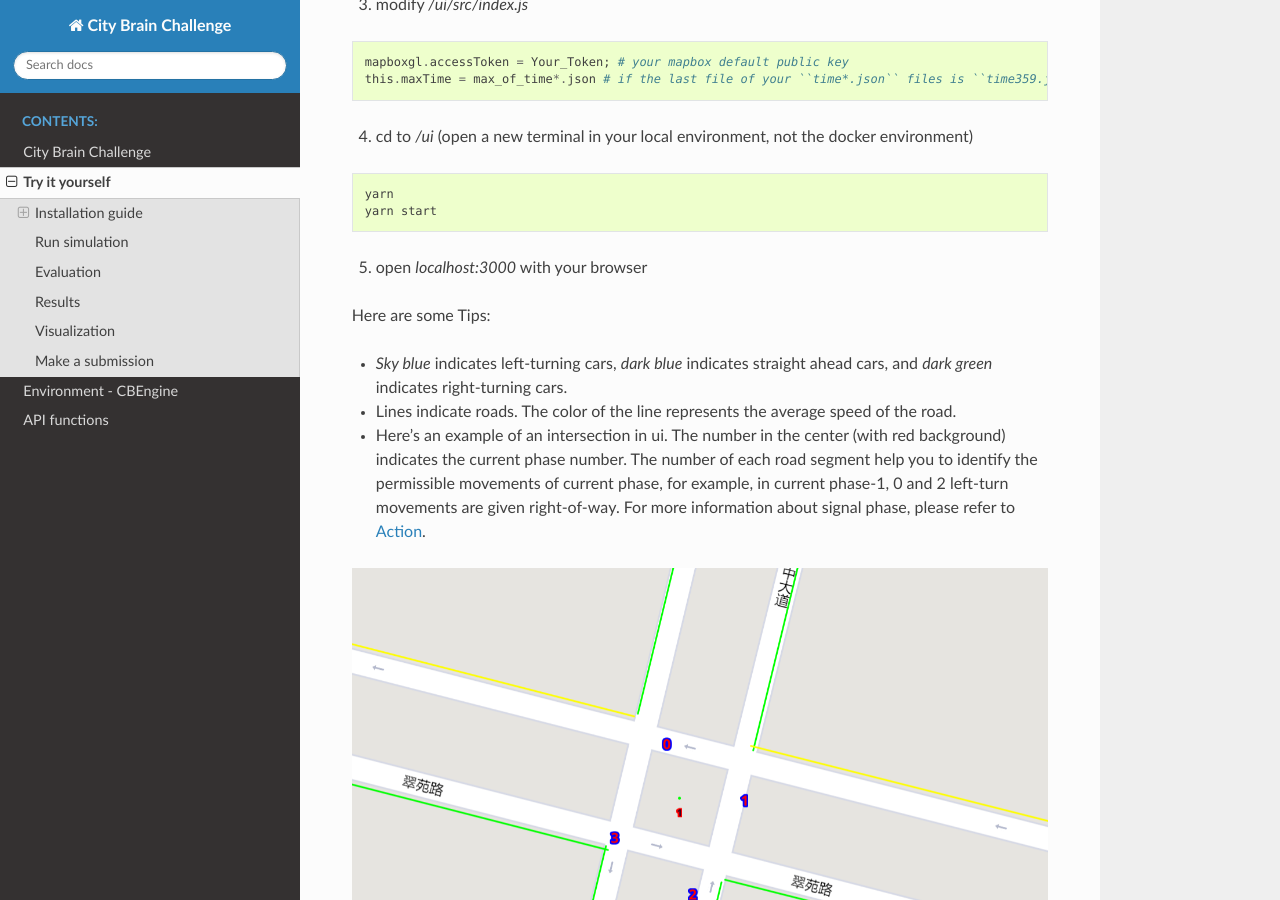
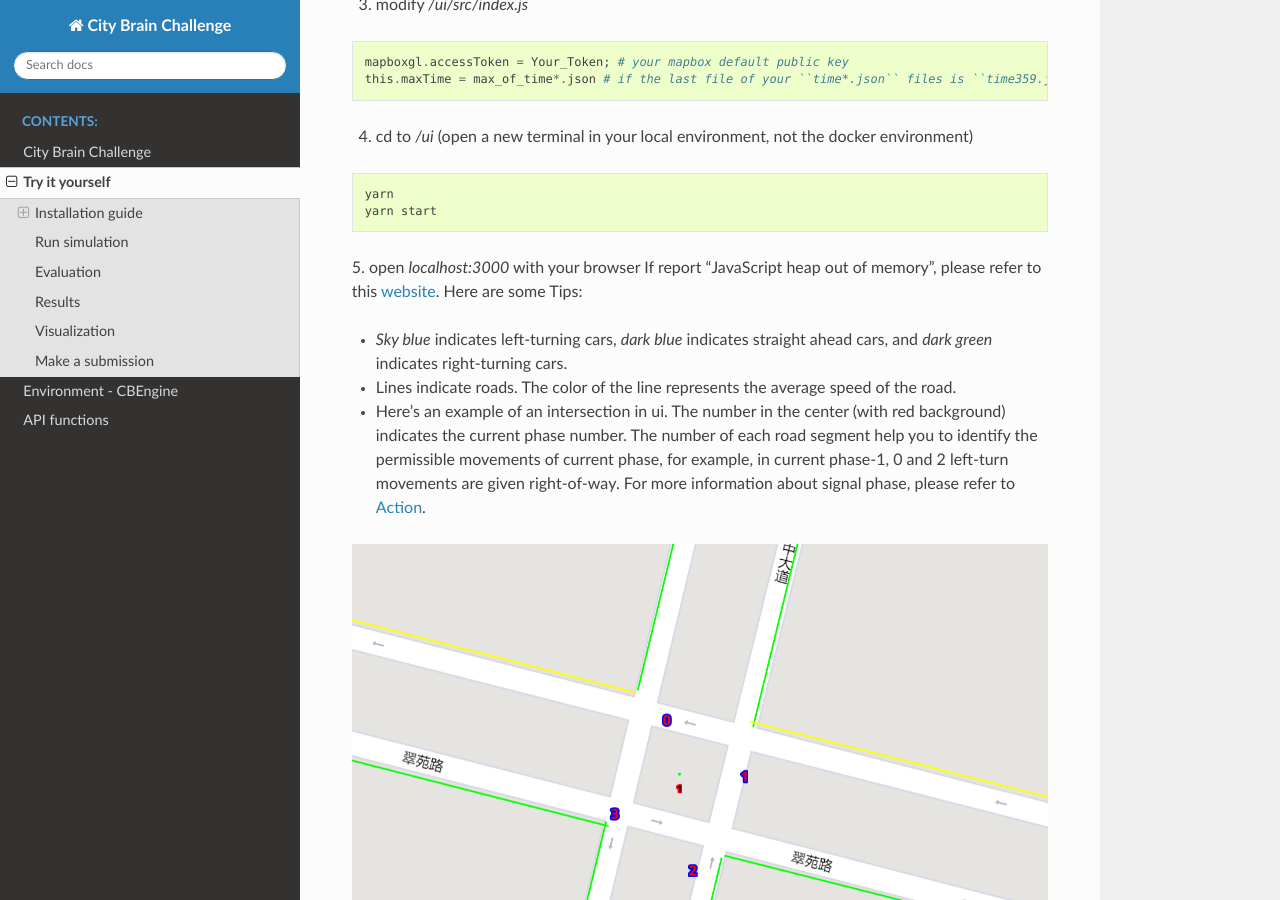
Before and after one commit to CityBrainChallenge/KDDCup2021-CityBrainChallenge, a Sphinx documentation site: the page built from docs/try-it-yourself.rst, in a window 1280 px wide and 900 px high, scrolled down 4191 px. Built offline with Sphinx 7.4.7 and the Read the Docs theme 2.0.0, drawn with Linux system fonts in a browser that asks for light colours.

Commit message:
Update try-it-yourself.rst

```diff
--- a/docs/try-it-yourself.rst
+++ b/docs/try-it-yourself.rst
@@ -240,7 +240,7 @@ You can visualize the replay of your intermediate results after your solution be
     yarn start
 
 5. open `localhost:3000` with your browser
-
+If report "JavaScript heap out of memory", please refer to this `website <https://kddcup2021-citybrainchallenge.readthedocs.io/en/latest/cbengine.html#actions>`_.
 Here are some Tips:
 
 - *Sky blue* indicates left-turning cars, *dark blue* indicates straight ahead cars, and *dark green* indicates right-turning cars.
```
